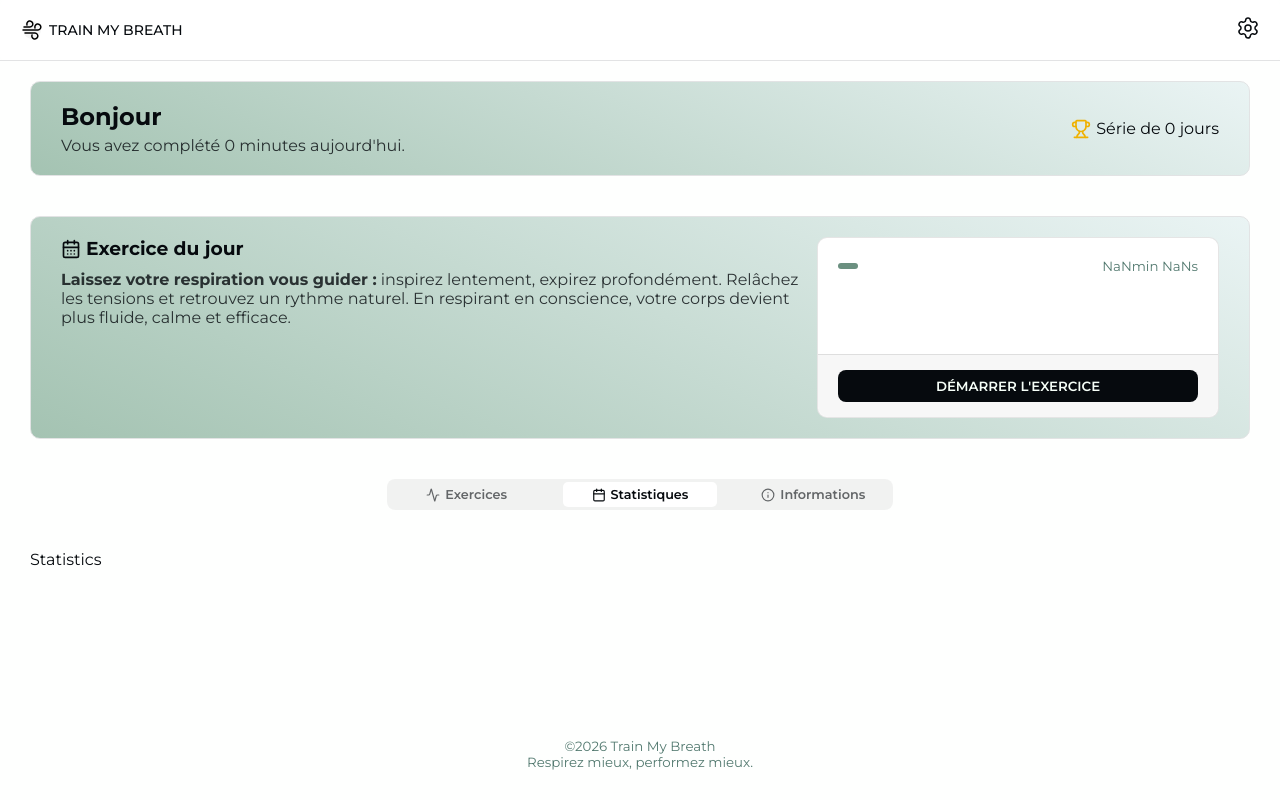
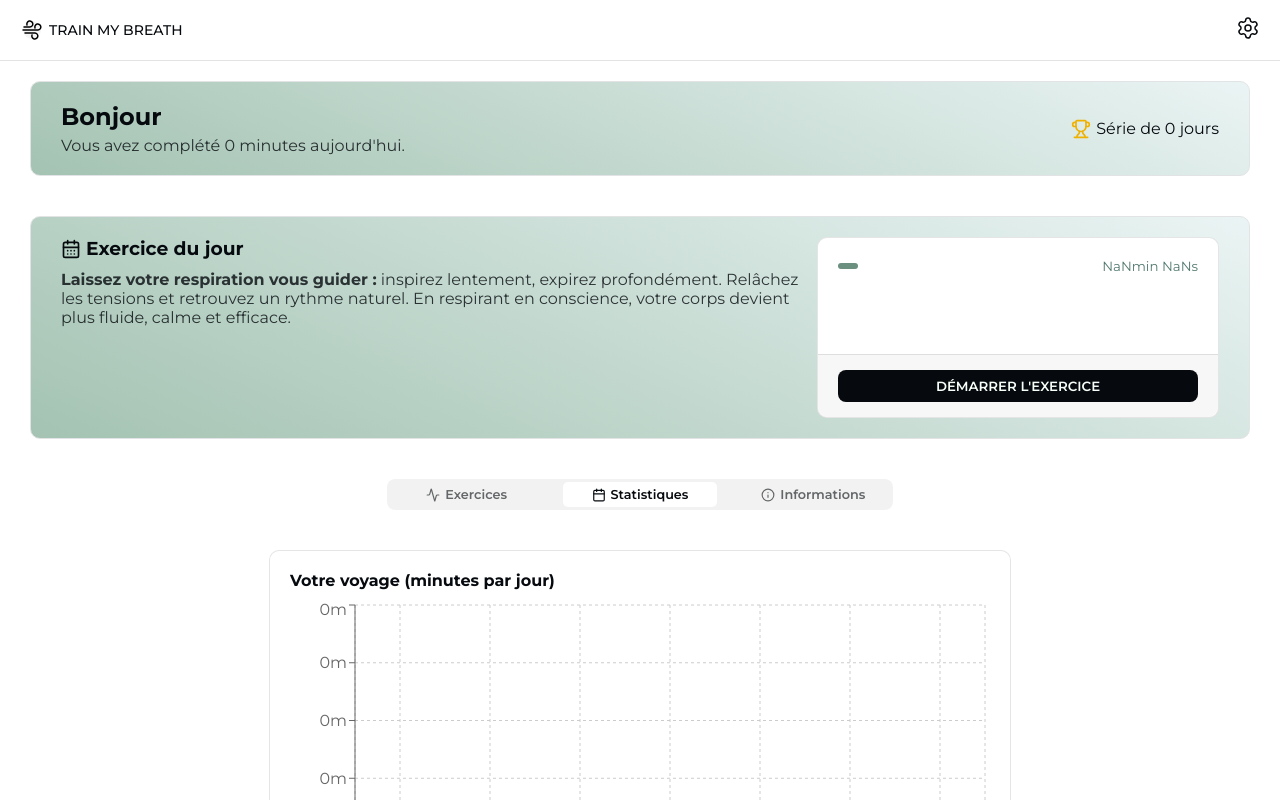
Before and after one commit to exagyde/train-my-breath, a Next.js app in the folder app/: page /dashboard in a window 1280 px wide. Both pictures are taken after a click on the element "Statistiques". Built offline with nearby package versions, Linux system fonts and the light colour scheme.

Commit message:
:sparkles: Add statistics section to visualize data

```diff
--- a/app/package.json
+++ b/app/package.json
@@ -13,7 +13,8 @@
     "idb": "^8.0.3",
     "next": "15.3.2",
     "react": "^19.0.0",
-    "react-dom": "^19.0.0"
+    "react-dom": "^19.0.0",
+    "recharts": "^3.8.1"
   },
   "devDependencies": {
     "@eslint/eslintrc": "^3",
--- a/app/src/components/Icons.js
+++ b/app/src/components/Icons.js
@@ -123,3 +123,16 @@ export const SquareIcon = (
         <rect width="18" height="18" x="3" y="3" rx="2"/>
     </svg>
 );
+
+export const CheckIcon = (
+    <svg xmlns="http://www.w3.org/2000/svg" width="24" height="24" viewBox="0 0 24 24" fill="none" stroke="currentColor" strokeWidth="2" strokeLinecap="round" strokeLinejoin="round">
+        <path d="M20 6 9 17l-5-5"/>
+    </svg>
+);
+
+export const XIcon = (
+    <svg xmlns="http://www.w3.org/2000/svg" width="24" height="24" viewBox="0 0 24 24" fill="none" stroke="currentColor" strokeWidth="2" strokeLinecap="round" strokeLinejoin="round">
+        <path d="M18 6 6 18"/>
+        <path d="m6 6 12 12"/>
+    </svg>
+);
--- /dev/null
+++ b/app/src/components/Stats.css
@@ -0,0 +1,41 @@
+div#stats {
+    align-items: center;
+    gap: 20px;
+}
+
+div#stats > div {
+    gap: 10px;
+    background-color: white;
+    border: 1px solid rgba(0, 0, 0, .1);
+    border-radius: 10px;
+    padding: 20px;
+    width: 80vw;
+    max-width: 700px;
+    transition: all .5s;
+}
+
+div#stats > div:hover {
+    box-shadow: 0 0 2px 1px rgba(0, 0, 0, .1);
+}
+
+div#stats > div.row {
+    justify-content: space-between;
+}
+
+div#stats > div.row > div:last-child {
+    text-align: right;
+}
+
+div#stats > div.row > div > span {
+    color: var(--primary-color);
+    font-size: 1.5rem;
+    font-weight: 600;
+}
+
+div#stats > div > table { border-collapse: collapse; }
+div#stats > div > table tr:not(:last-child) { border-bottom: 1px solid var(--border-color); }
+div#stats > div > table tr > td { padding: 2px; }
+div#stats > div > table td:has(> span > svg) { text-align: right; }
+div#stats > div > table td > span > svg { stroke-width: 2.5; }
+div#stats > div > table td > span.green > svg * { color: green; }
+div#stats > div > table td > span.red > svg * { color: red; }
--- a/app/src/components/Stats.js
+++ b/app/src/components/Stats.js
@@ -1,9 +1,118 @@
 "use client";
 
+import "./Stats.css";
+
+import { useEffect, useState } from "react";
+import { useRouter } from "next/navigation";
+import { dataProvider } from "@/data";
+import { BarChart, Bar, XAxis, YAxis, CartesianGrid, ResponsiveContainer, Tooltip } from "recharts";
+import { CheckIcon, XIcon } from "./Icons";
+
+const data = [
+  { day: "Apr 06", value: 0 },
+  { day: "Apr 07", value: 3.2 },
+  { day: "Apr 08", value: 0 },
+  { day: "Apr 09", value: 1.5 }, // minutes
+  { day: "Apr 10", value: 0 },
+  { day: "Apr 11", value: 2 },
+  { day: "Apr 12", value: 0 }
+];
+
+
+
+
 export default function Stats() {
+    const router = useRouter();
+    const [user, setUser] = useState({});
+    const [exercises, setExercises] = useState([]);
+    const [sessions, setSessions] = useState([]);
+    const [lastDaysSessions, setLastDaysSessions] = useState([]);
+
+    const loadUser = async () => {
+        const _user = (await dataProvider.users.getAll())[0];
+        setUser(_user);
+    };
+
+    const loadExercises = async () => {
+        const _exercises = await dataProvider.exercises.getAll();
+        setExercises(_exercises);
+    };
+
+    const loadSessions = async () => {
+        const start = new Date(
+            new Date().getFullYear(), new Date().getMonth(), new Date().getDate() - 6
+        ).getTime();
+        const _sessions = await dataProvider.sessions.getAll();
+        setSessions(_sessions);
+        setLastDaysSessions(_sessions.filter(se => new Date(se.updatedAt >= start)));
+    };
+
+    useEffect(() => {
+        loadUser();
+        loadExercises();
+        loadSessions();
+    }, []);
+
+    const formatDuration = (duration) => {
+        const hours = Math.floor(duration / 3600);
+        const minutes = Math.floor((duration % 3600) / 60);
+        const seconds = duration % 60;
+        return `${hours}h ${minutes}min ${seconds.toString().padStart(2, "0")}s`;
+    };
+
+    const getLastDays = () => {
+        const last7Days = Array.from({length: 7}, (_, i) => {
+            const _date = new Date().setDate(new Date().getDate() - (6-i))
+            return {
+                date: new Date(_date).toLocaleDateString("fr-FR", { month: "short", day: "2-digit" }),
+                duration: lastDaysSessions.filter(se => {
+                    return new Date(se.updatedAt).toDateString() == new Date(_date).toDateString();
+                }).reduce((sum, _session) => { return sum + _session.duration; }, 0)
+            };
+        });
+        return last7Days;
+    };
+
     return (
-        <div id="stats">
-            <p>Statistics</p>
+        <div id="stats" className="column">
+            <div className="column" style={{width: "80vw", height: "300px"}}>
+                <h4>Votre voyage (minutes par jour)</h4>
+                <ResponsiveContainer>
+                    <BarChart data={getLastDays()}>
+                        <CartesianGrid strokeDasharray="3 3" />
+                        <XAxis dataKey="date" />
+                        <YAxis tickFormatter={(v) => `${Math.round((v/60)*2)/2}m`} />
+                        <Tooltip />
+                        <Bar dataKey="duration" radius={[6, 6, 0, 0]} />
+                    </BarChart>
+                </ResponsiveContainer>
+            </div>
+            <div className="row">
+                <div className="column">
+                    <h4>Temps total</h4>
+                    <span>{formatDuration(user?.totalTime ?? 0)}</span>
+                </div>
+                <div className="column">
+                    <h4>Nombre de sessions</h4>
+                    <span>{sessions?.length ?? 0}</span>
+                </div>
+            </div>
+            <div className="column">
+                <h4>Historique récent</h4>
+                <table>
+                    <tbody>
+                        {sessions?.length > 0 && sessions.slice(-5).reverse().map(session => (
+                            <tr key={session.id}>
+                                <td>{new Date(session?.updatedAt ?? Date.now()).toLocaleDateString("fr-FR", {
+                                    day: "2-digit", month: "2-digit"
+                                })}</td>
+                                <td>{exercises.find(ex => ex.id == session.exerciseId)?.name ?? "Pas de nom"}</td>
+                                <td><span className={session.completed ? "green" : "red"}>{session.completed ? CheckIcon : XIcon}</span></td>
+                            </tr>
+                        ))}
+                    </tbody>
+                </table>
+                </div>
         </div>
     );
 }
```
Also changed, not shown: 1 other file (tests, documents, lock files or other folders).
